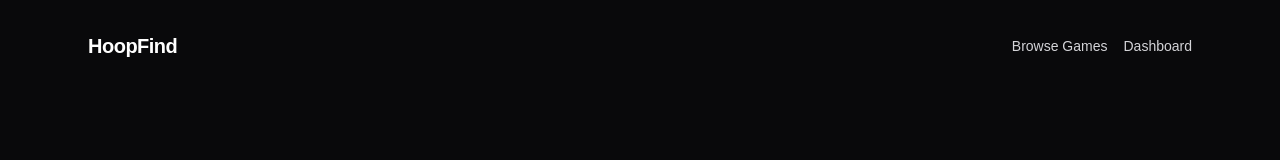
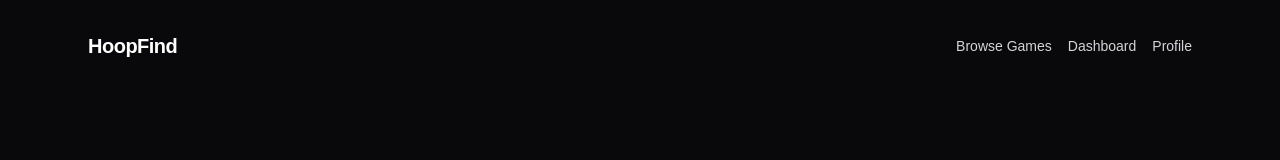
Before and after one commit to darrenchen75/hoopfind, a Next.js app: page / in a window 1280 px wide. Shown: the top 160 px of the page. Built offline with nearby package versions, Linux system fonts and the light colour scheme.

Commit message:
Add shared site header

```diff
--- a/app/page.tsx
+++ b/app/page.tsx
@@ -1,19 +1,10 @@
+import SiteHeader from "@/components/site-header";
+
 export default function Home() {
   return (
     <main className="min-h-screen bg-zinc-950 text-white">
       <section className="mx-auto flex min-h-screen max-w-6xl flex-col px-6 py-8">
-        <nav className="flex items-center justify-between">
-          <div className="text-xl font-bold tracking-tight">HoopFind</div>
-
-          <div className="flex items-center gap-4 text-sm text-zinc-300">
-            <a href="/games" className="hover:text-white">
-              Browse Games
-            </a>
-            <a href="/dashboard" className="hover:text-white">
-              Dashboard
-            </a>
-          </div>
-        </nav>
+        <SiteHeader />
 
         <div className="flex flex-1 items-center">
           <div className="max-w-3xl">
--- /dev/null
+++ b/components/site-header.tsx
@@ -0,0 +1,23 @@
+import Link from "next/link";
+
+export default function SiteHeader() {
+  return (
+    <nav className="flex items-center justify-between">
+      <Link href="/" className="text-xl font-bold tracking-tight">
+        HoopFind
+      </Link>
+
+      <div className="flex items-center gap-4 text-sm text-zinc-300">
+        <Link href="/games" className="hover:text-white">
+          Browse Games
+        </Link>
+        <Link href="/dashboard" className="hover:text-white">
+          Dashboard
+        </Link>
+        <Link href="/profile/setup" className="hover:text-white">
+          Profile
+        </Link>
+      </div>
+    </nav>
+  );
+}
```
